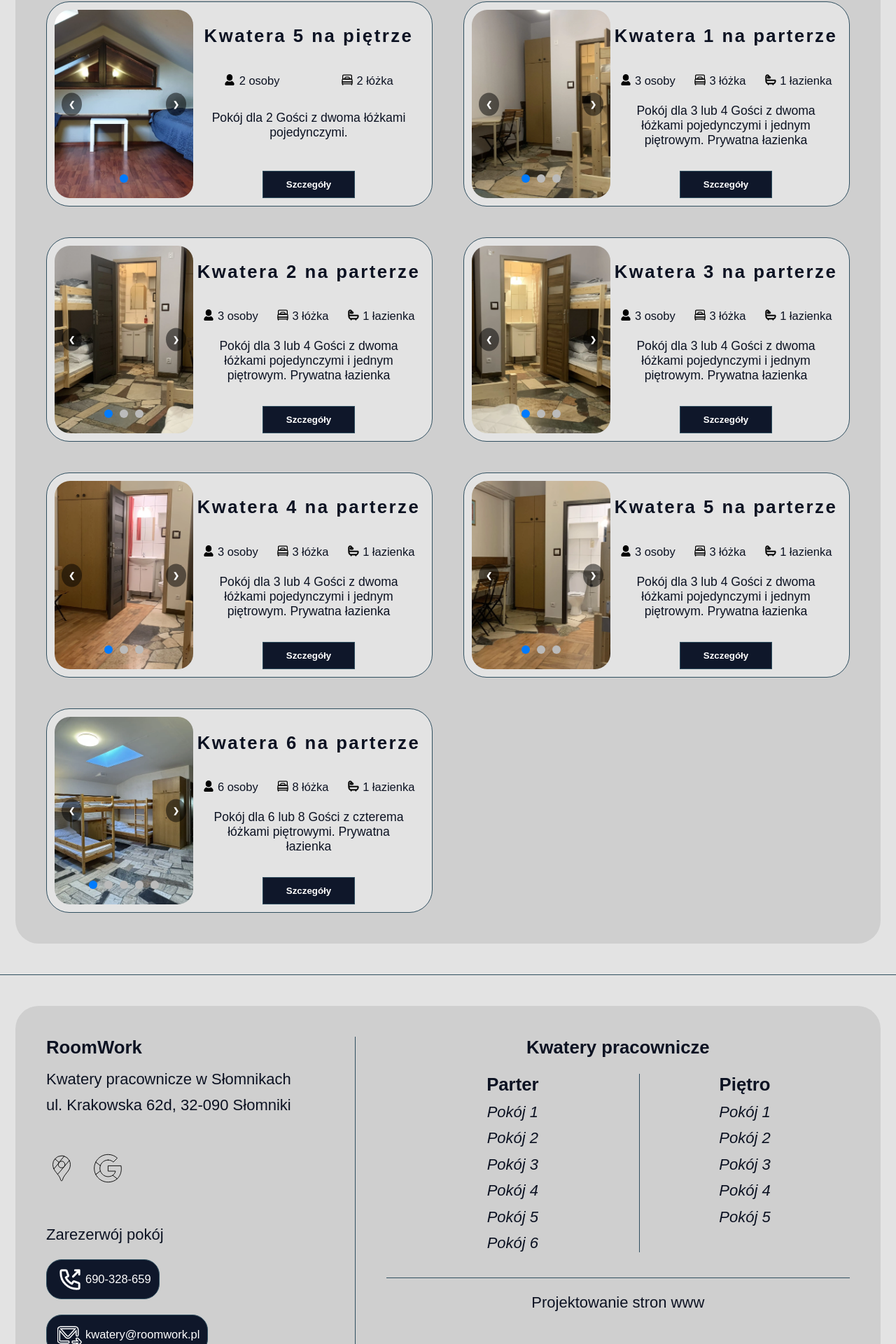
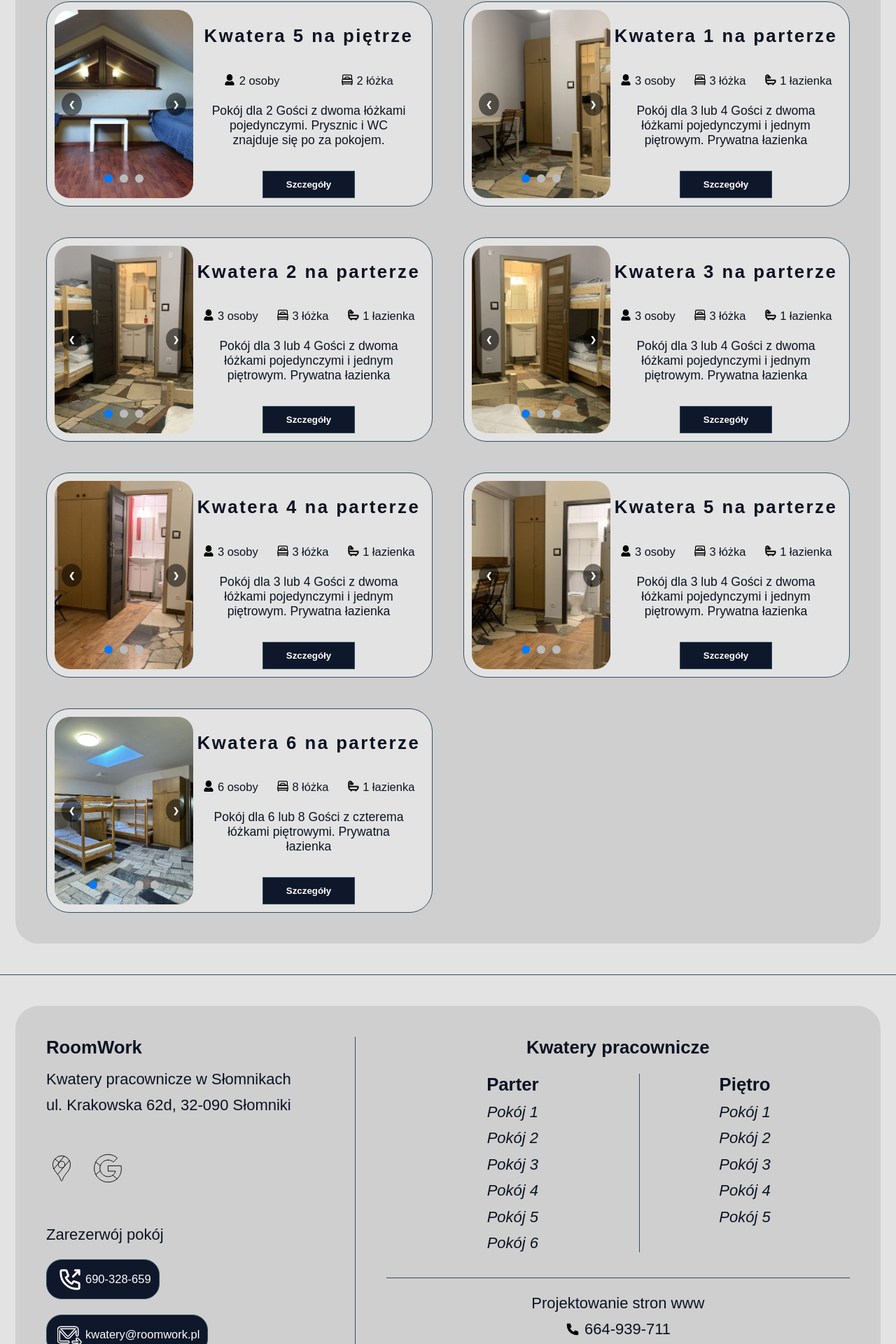
Before and after one commit to TDomagalski/nextjs-15-roomwork, a Next.js app: page /kwatery in a window 1280 px wide. Shown: the part 1795-3715 px from the top of the page at 70% size. Built offline with nearby package versions, Linux system fonts and the light colour scheme.

Commit message:
feat: add imgs to room and some changes

```diff
--- a/src/app/data/rooms.jsx
+++ b/src/app/data/rooms.jsx
@@ -152,11 +152,22 @@ const rooms = [
     url: '/kwatery/kwatera-5-pietro',
     slug: 'kwatera-5-pietro',
     personRange: '2',
-    description: 'Pokój dla 2 Gości z dwoma łóżkami pojedynczymi.',
+    description:
+      'Pokój dla 2 Gości z dwoma łóżkami pojedynczymi. Prysznic i WC znajduje się po za pokojem.',
     images: [
       {
         id: 1,
         url: '/kwatery/kwatery_pracownicze/pietro/kwatera5/kwatera_pietro5_img1.webp',
+        alt: 'Komfortowa kwatera z ergonomicznym biurkiem i szybkim WiFi. Doskonałe warunki dla osób pracujących zdalnie.',
+      },
+      {
+        id: 2,
+        url: '/kwatery/kwatery_pracownicze/pietro/kwatera5/kwatera_pietro5_img2.webp',
+        alt: 'Komfortowa kwatera z ergonomicznym biurkiem i szybkim WiFi. Doskonałe warunki dla osób pracujących zdalnie.',
+      },
+      {
+        id: 3,
+        url: '/kwatery/kwatery_pracownicze/pietro/kwatera5/kwatera_pietro5_img3.webp',
         alt: 'Komfortowa kwatera z ergonomicznym biurkiem i szybkim WiFi. Doskonałe warunki dla osób pracujących zdalnie.',
       },
     ],
--- a/src/components/footer/footer.module.scss
+++ b/src/components/footer/footer.module.scss
@@ -134,6 +134,23 @@
       // background-color: lightgreen;
       border-top: 1px solid var(--border-color);
       padding: 1rem;
+      display: flex;
+      justify-content: center;
+      align-items: center;
+      flex-wrap: nowrap;
+
+      a {
+        display: flex;
+        justify-content: center;
+        align-items: center;
+        margin-top: 0.5rem;
+        svg {
+          width: 1rem;
+          height: 1rem;
+          fill: var(--svg-color);
+          margin-right: 0.25rem;
+        }
+      }
     }
   }
 }
--- a/src/components/footer/page.jsx
+++ b/src/components/footer/page.jsx
@@ -162,7 +162,13 @@ export default function Footer() {
               </div>
             </div>
             <div className={styles.right_website}>
-              <p>Projektowanie stron www</p>
+              <span>
+                Projektowanie stron www
+                <Link href='tel:+48664939711'>
+                  <PhoneCallSVG />
+                  <span>664-939-711</span>
+                </Link>
+              </span>
             </div>
           </div>
         </div>
```
Also changed, not shown: public/kwatery/kwatery_pracownicze/pietro/kwatera5/kwatera_pietro5_img2.webp (added), public/kwatery/kwatery_pracownicze/pietro/kwatera5/kwatera_pietro5_img3.webp (added).
